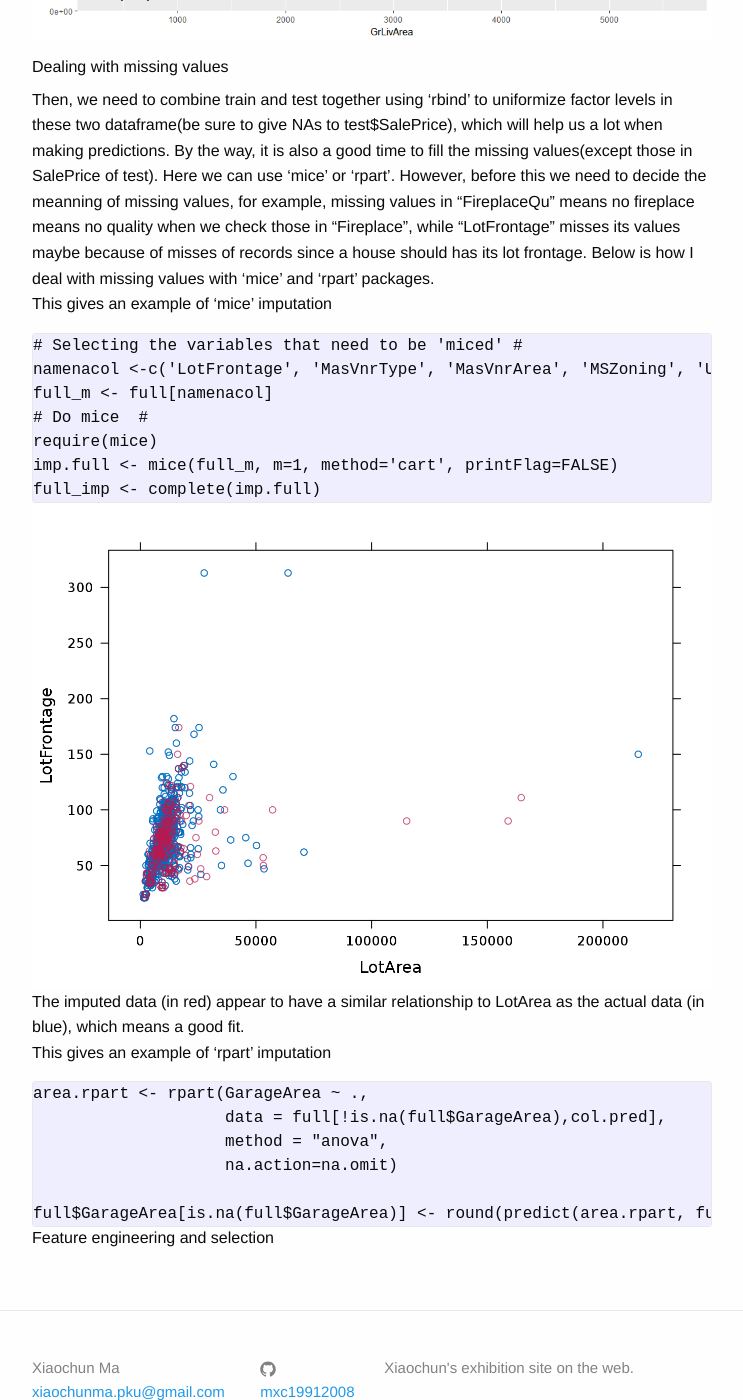
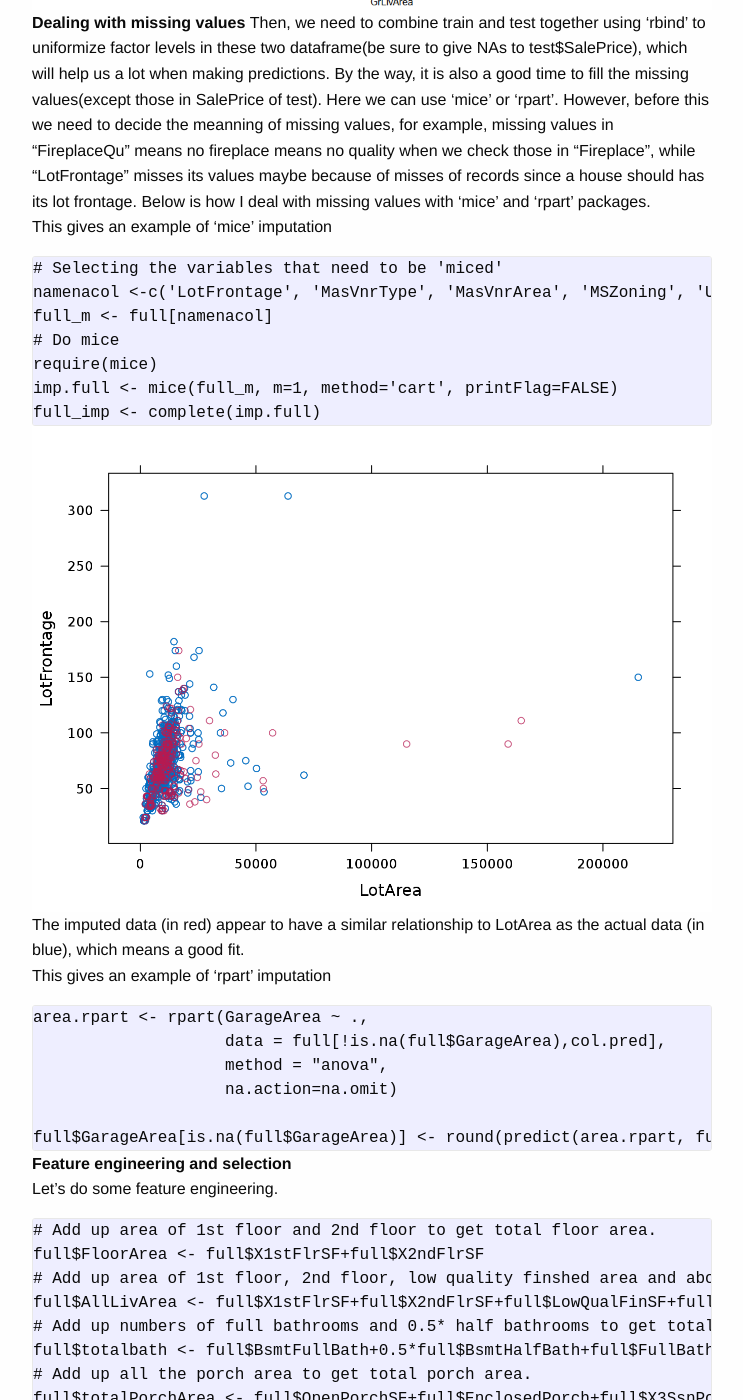
Before and after one commit to xiaochunma/mxc19912008.github.io, a Jekyll site: the page built from _posts/2016-11-24-house-price.markdown, in a window 1280 px wide and 1400 px high, scrolled down 9217 px. Shown: the whole window, without its empty margins (268-1011 px from the left). Built offline with Jekyll 4.4.1, drawn with Linux system fonts in a browser that asks for light colours; some of the changed text lies outside the part shown.

Commit message:
Update 2016-11-24-house-price.markdown

```diff
--- a/_posts/2016-11-24-house-price.markdown
+++ b/_posts/2016-11-24-house-price.markdown
@@ -40,17 +40,17 @@ This section is to find strong-related numeric variables amoung each other to he
 Of all numeric variables, OverallQual, YearBuilt, YearRemodAdd, MasvnrArea, BsmtFinSF1, TotalBsmtSF, 1stFlrSF, GrLiveArea, FullBath, TotRmsAbvGrd, FirePlaces, GarageYrBlt, GarageCars, GarageArea, WoodDeskSF and OpenPorchSF show strong co-relationship with saleprice, which is in accordance with our conclusion above.
 Besides, because it is easy to judge the relationship of any two variables in this visualized correlation matrix, we can dig deeper to do feature engineering or something else interesting:)
 <h5>3. Feature engineering, selection, modeling and prediction </h5>
-<h6> Ruling out outliers</h6>
+<b> Ruling out outliers</b>
 Firstly, we drop outliers in the train data in case of imprecise prediction. To find outliers, we can make scatter plot with each numeric variable and saleprice, and find those extremely irregular ones. For example, in the GrLivArea variable, there are two obvious outliers when GrLivArea>4500, thus we can rule them out by setting GrLivArea<=4500, or drop out those that are bigger than 4500.
 <img src="\images\GrLivArea_outliers.png">
-<h6> Dealing with missing values </h6>
+<b> Dealing with missing values </b>
 Then, we need to combine train and test together using 'rbind' to uniformize factor levels in these two dataframe(be sure to give NAs to test$SalePrice), which will help us a lot when making predictions. By the way, it is also a good time to fill the missing values(except those in SalePrice of test). Here we can use 'mice' or 'rpart'. However, before this we need to decide the meanning of missing values, for example, missing values in "FireplaceQu" means no fireplace means no quality when we check those in "Fireplace", while "LotFrontage" misses its values maybe because of misses of records since a house should has its lot frontage. Below is how I deal with missing values with 'mice' and 'rpart' packages.
 This gives an example of 'mice' imputation
 <pre>
-# Selecting the variables that need to be 'miced' #
+# Selecting the variables that need to be 'miced'
 namenacol <-c('LotFrontage', 'MasVnrType', 'MasVnrArea', 'MSZoning', 'Utilities' , 'BsmtFullBath', 'BsmtHalfBath'   , 'Functional', 'Exterior1st', 'Exterior2nd' , 'BsmtFinSF1', 'BsmtFinSF2', 'BsmtUnfSF', 'TotalBsmtSF', 'Electrical', 'KitchenQual', 'GarageCars', 'GarageArea', 'SaleType')
 full_m <- full[namenacol]
-# Do mice  #
+# Do mice
 require(mice)
 imp.full <- mice(full_m, m=1, method='cart', printFlag=FALSE)
 full_imp <- complete(imp.full)
@@ -66,4 +66,13 @@ area.rpart <- rpart(GarageArea ~ .,
 
 full$GarageArea[is.na(full$GarageArea)] <- round(predict(area.rpart, full[is.na(full$GarageArea),col.pred]))
 </pre>
-<h6> Feature engineering and selection </h6>
+<b> Feature engineering and selection </b>
+Let's do some feature engineering.
+<pre># Add up area of 1st floor and 2nd floor to get total floor area.
+full$FloorArea <- full$X1stFlrSF+full$X2ndFlrSF
+# Add up area of 1st floor, 2nd floor, low quality finshed area and above ground living area to get total living area.
+full$AllLivArea <- full$X1stFlrSF+full$X2ndFlrSF+full$LowQualFinSF+full$GrLivArea
+# Add up numbers of full bathrooms and 0.5* half bathrooms to get total bathroom.
+full$totalbath <- full$BsmtFullBath+0.5*full$BsmtHalfBath+full$FullBath+0.5*full$HalfBath
+# Add up all the porch area to get total porch area.
+full$totalPorchArea <- full$OpenPorchSF+full$EnclosedPorch+full$X3SsnPorch+full$ScreenPorch  </pre>
```
